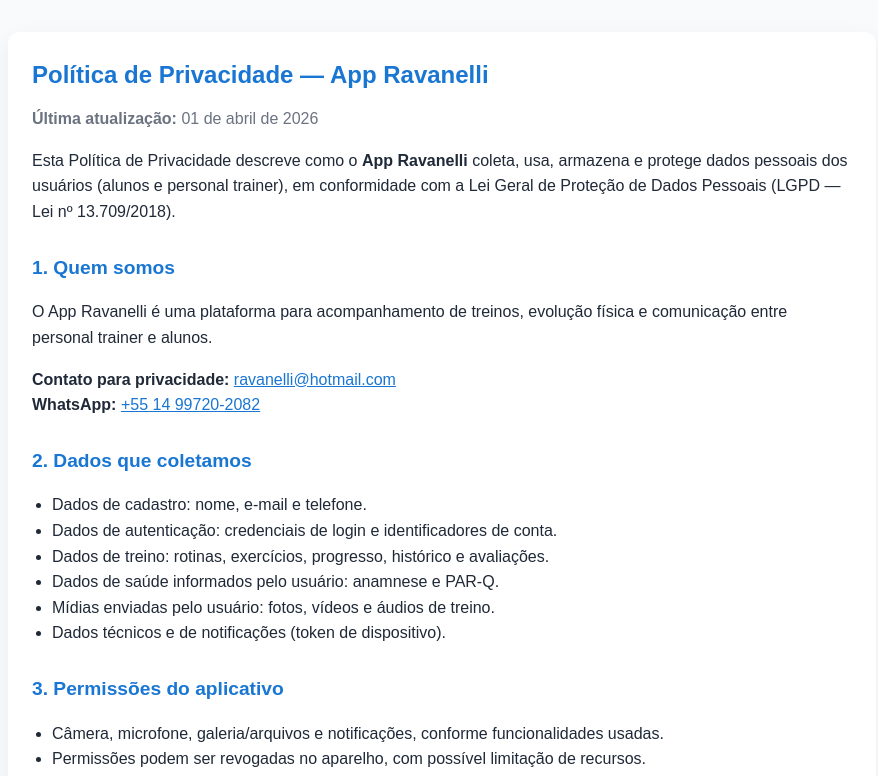
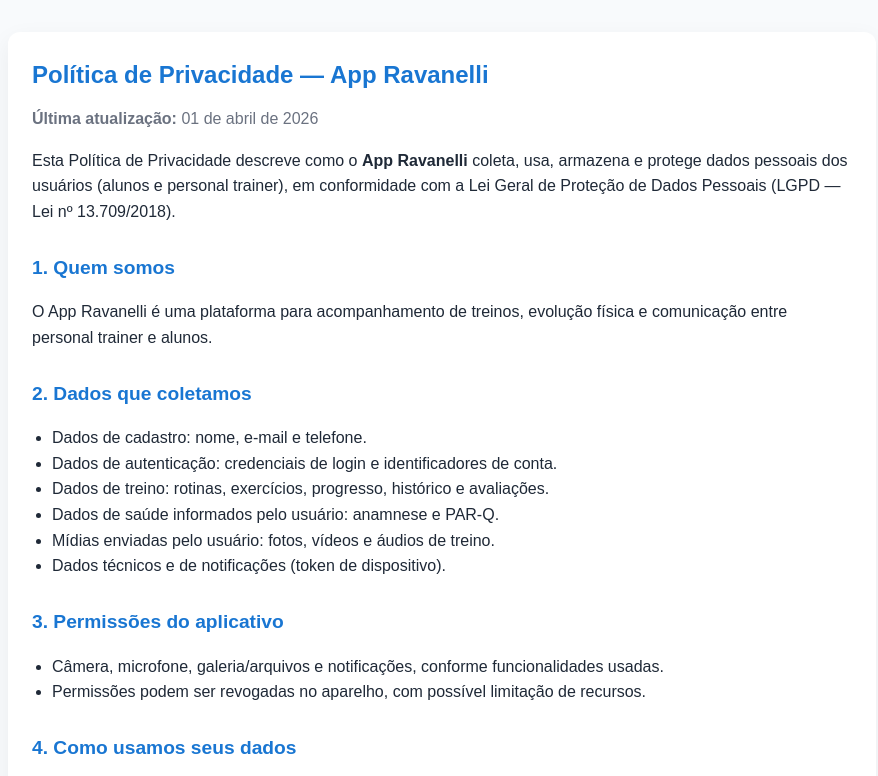
Before and after one commit to thauansilveiradev/PoliticasdePrivacidade, a plain HTML site: page index.html in a window 1280 px wide. Shown: the top 776 px of the page, without its empty margins (198-1076 px from the left). Drawn offline with Linux system fonts and the light colour scheme.

Commit message:
Update index.html

```diff
--- a/index.html
+++ b/index.html
@@ -28,8 +28,6 @@
 
       <h2>1. Quem somos</h2>
       <p>O App Ravanelli é uma plataforma para acompanhamento de treinos, evolução física e comunicação entre personal trainer e alunos.</p>
-      <p><strong>Contato para privacidade:</strong> <a href="mailto:ravanelli@hotmail.com">ravanelli@hotmail.com</a><br>
-         <strong>WhatsApp:</strong> <a href="https://wa.me/5514997202082" target="_blank" rel="noopener noreferrer">+55 14 99720-2082</a></p>
 
       <h2>2. Dados que coletamos</h2>
       <ul>
```
